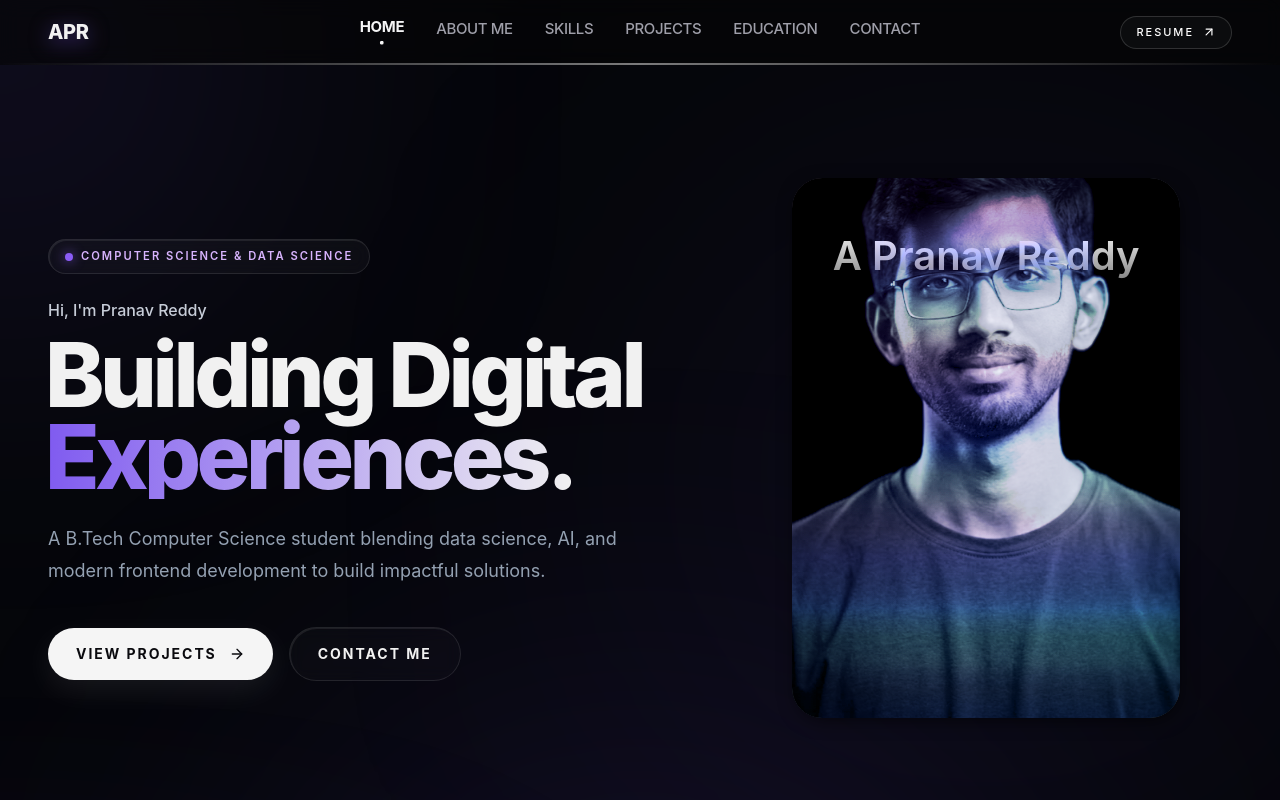
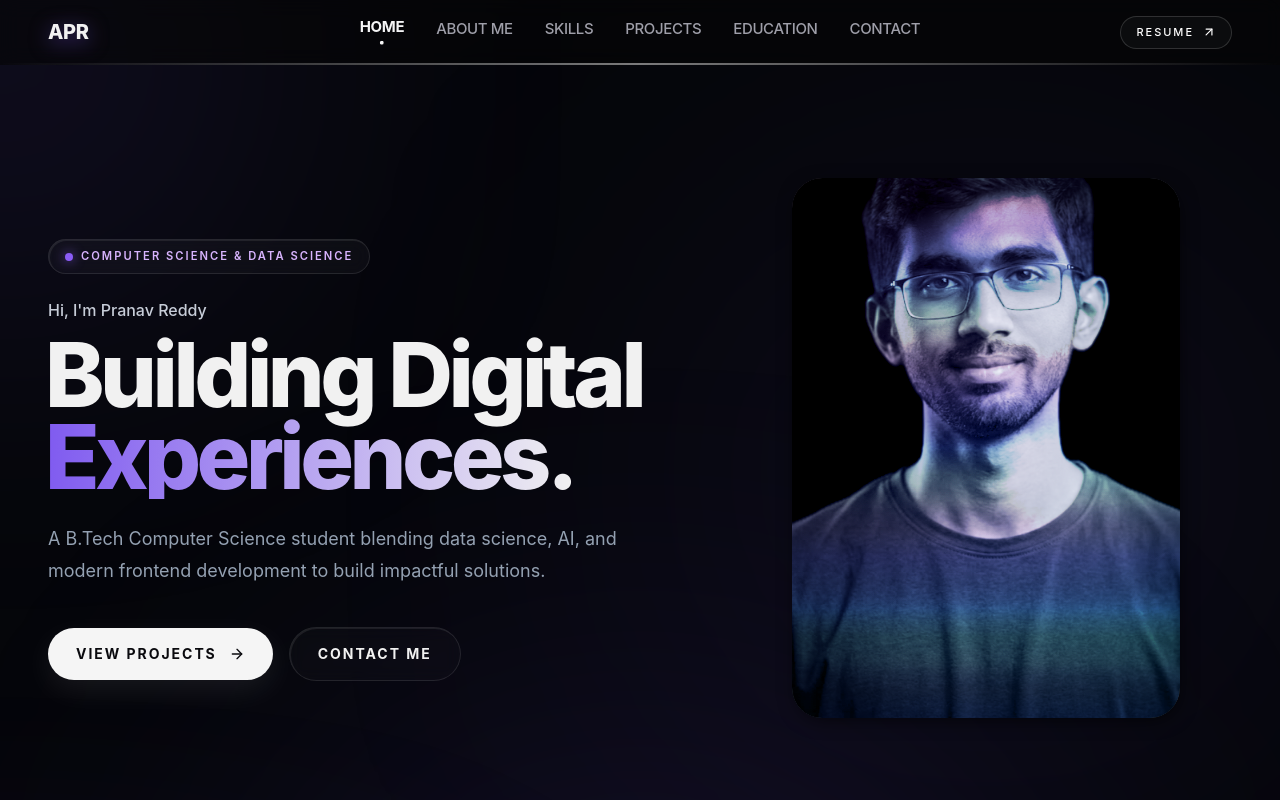
Before and after one commit to PranavReddy2703/my-portfolio, a React (Vite) app: page / in a window 1280 px wide. Built offline with nearby package versions, Linux system fonts and the light colour scheme.

Commit message:
Updated the profile card.

```diff
--- a/src/components/sections/Hero.jsx
+++ b/src/components/sections/Hero.jsx
@@ -64,7 +64,7 @@ function Hero() {
             <div className="w-[72%] max-w-[25rem] 2xl:w-[85%] 2xl:max-w-[32rem]">
               <ProfileCard
                 avatarUrl={myProfile}
-                name="A Pranav Reddy"
+                name=""
                 title=""
                 handle="pranavreddy2703"
                 status="Always Learning"
```
